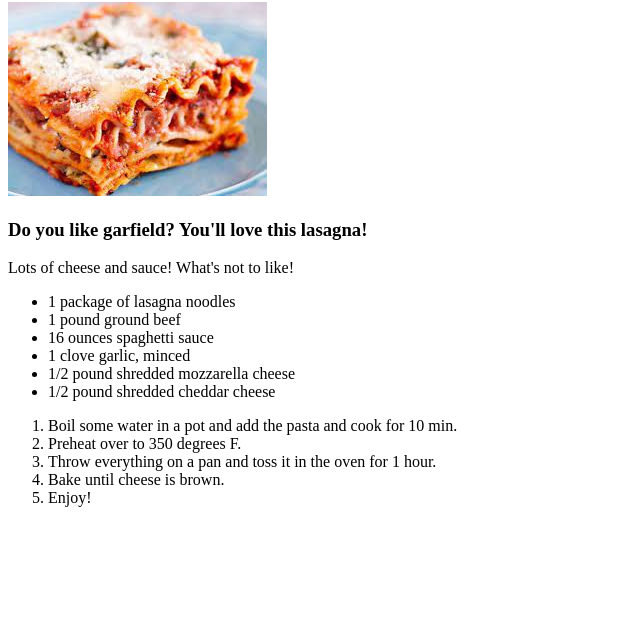
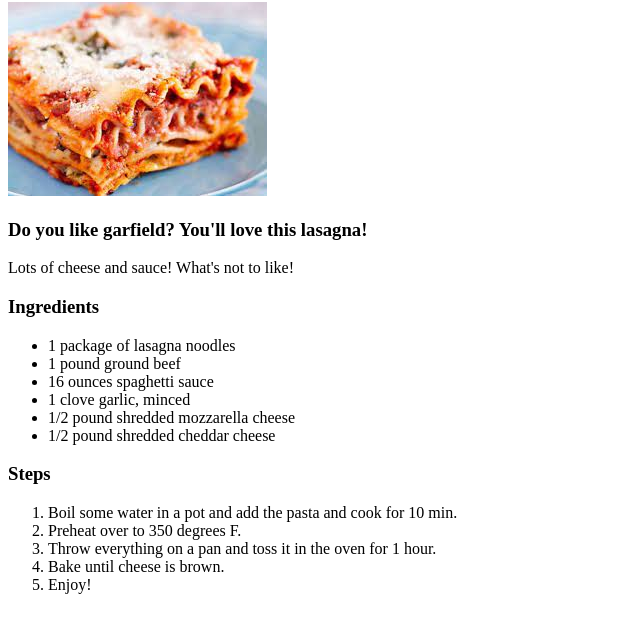
Before and after one commit to Maxicecil/odin-recipes, a plain HTML site: page recipes/lasagna.html in a window 1280 px wide. Shown: the part 78-710 px from the top of the page, without its empty margins (0-640 px from the left). Drawn offline with Linux system fonts and the light colour scheme.

Commit message:
Add and edit text

```diff
--- a/recipes/lasagna.html
+++ b/recipes/lasagna.html
@@ -9,6 +9,7 @@
     <img src="../images/Lasagna.jpeg" alt="Lasagna">
     <h3>Do you like garfield? You'll love this lasagna!</h3>
     <p>Lots of cheese and sauce! What's not to like!</p>
+    <h3>Ingredients</h3>
     <ul>
         <li>1 package of lasagna noodles</li>
         <li>1 pound ground beef</li>
@@ -17,6 +18,7 @@
         <li>1/2 pound shredded mozzarella cheese</li>
         <li>1/2 pound shredded cheddar cheese</li>
    </ul>
+   <h3>Steps</h3>
    <ol>
     <li>Boil some water in a pot and add the pasta and cook for 10 min.</li>
     <li>Preheat over to 350 degrees F.</li>
```
Also changed, not shown: recipes/breakfastburrito.html (+2 -0 lines), recipes/grilledcheese.html (+1 -1 lines).
